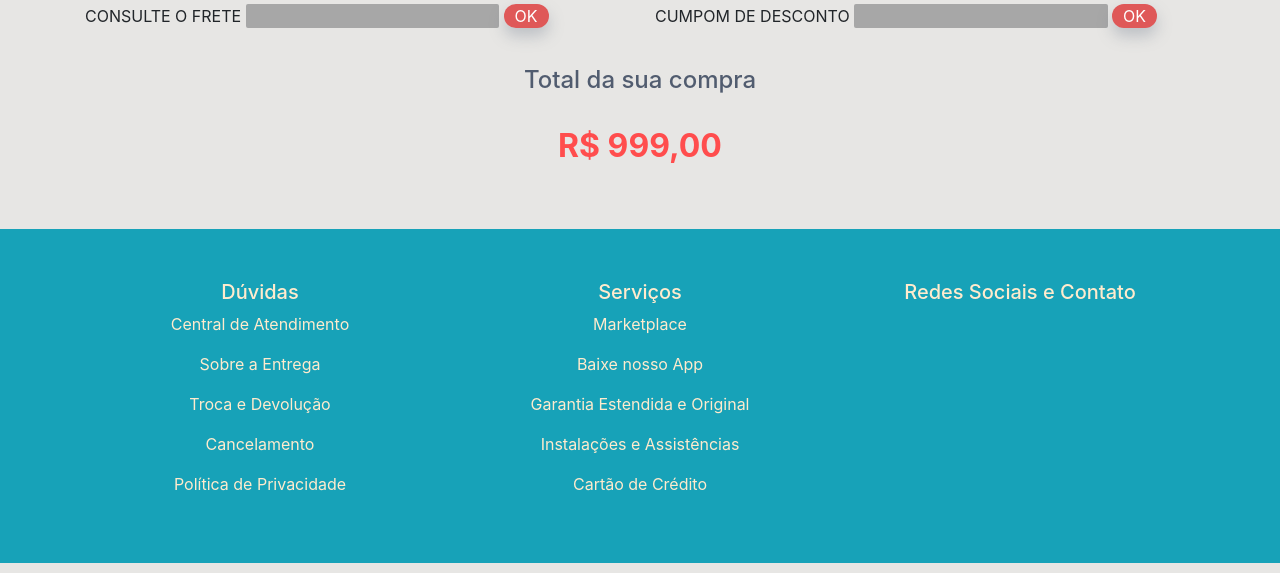
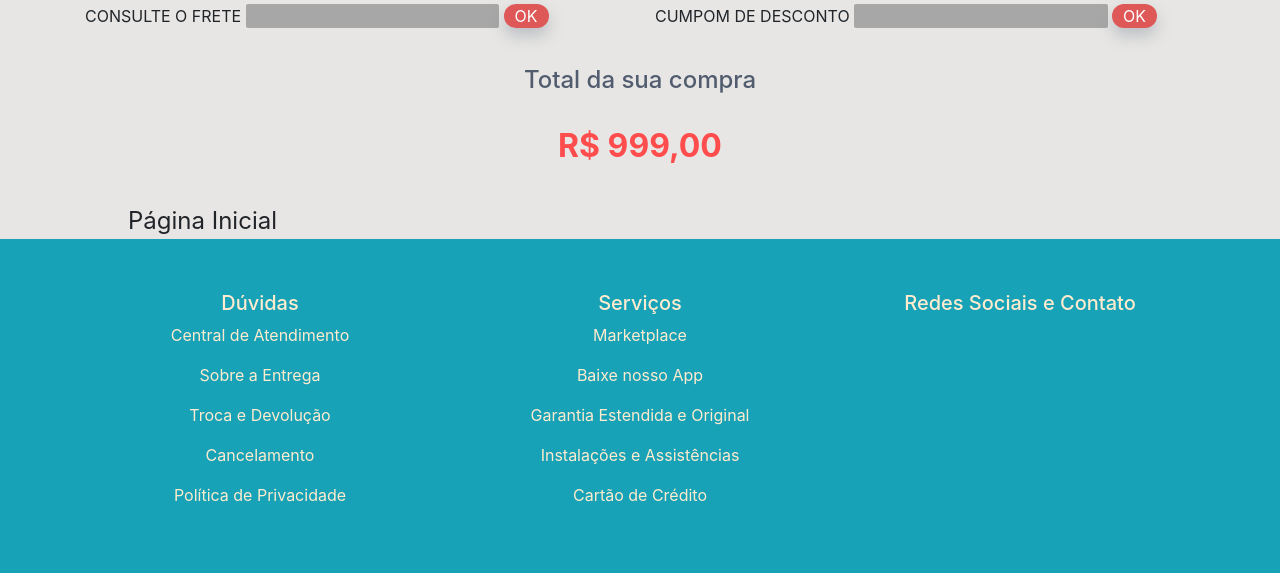
Before and after one commit to SidSan97/Site-Market, a PHP site: page /carrinho.php in a window 1280 px wide. Shown: the part 325-898 px from the top of the page. Run offline with PHP 8.4, Linux system fonts and the light colour scheme; some libraries are stand-ins or nearby versions; some web fonts are replaced.

Commit message:
Ajustes da página do carrinho (adição do link para a home)

```diff
--- a/carrinho.php
+++ b/carrinho.php
@@ -132,6 +132,8 @@ include('verifica_login.php');
             <h2> R$ 999,00 </h2>
         </span>
 
+        <a href="index.php" class="home">Página Inicial</a>
+
         <section id="rodape">
             <div class="container">
               <div class="row">
--- a/css/carrinho.css
+++ b/css/carrinho.css
@@ -64,7 +64,15 @@
 {
     font-weight: 700;
     color: #ff4d4d;
-    margin-bottom: 5%;
+    margin-bottom: 3%;
+}
+
+.home
+{
+    margin-left: 10%;
+    color:  #212529;
+    text-decoration: none;
+    font-size: 24px;
 }
 
 .inf-text
@@ -90,6 +98,11 @@
         margin-right: 0;
     }
 
+    .home
+    {
+        margin-left: 1%;
+    }
+
     #nav-sup
 {
     height: auto;
```
